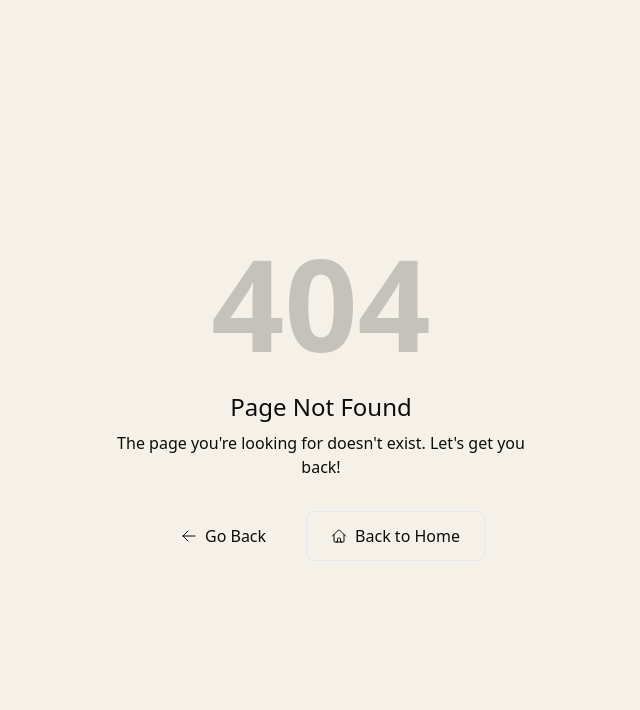
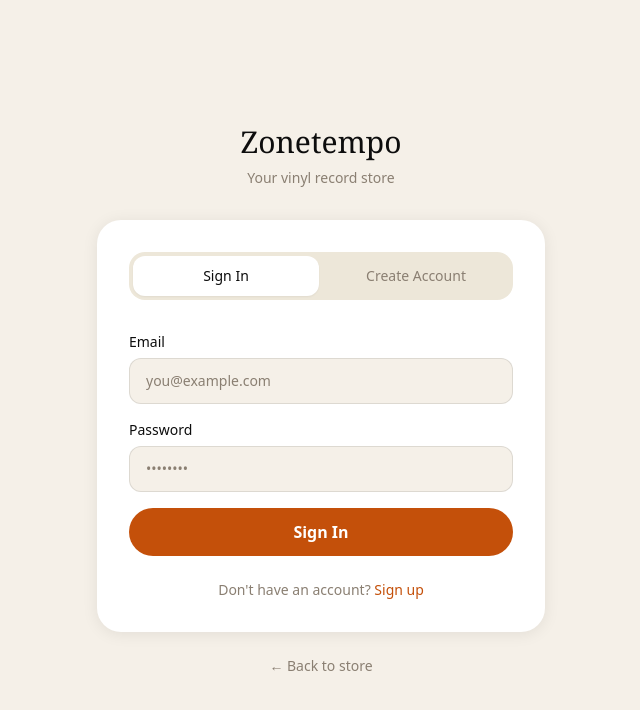
Before and after one commit to mamounehodaibi/zonetempo, a Next.js app: page /auth in a window 1280 px wide. Before the commit this address had no page. Shown: the top 710 px of the page, without its empty margins (319-959 px from the left). Built offline with nearby package versions, Linux system fonts and the light colour scheme; no server answers.

Commit message:
feat: add auth page

```diff
--- /dev/null
+++ b/app/auth/page.tsx
@@ -0,0 +1,127 @@
+"use client";
+
+import React, { useState } from "react";
+import Link from "next/link";
+import { supabase } from "@/lib/supabase";
+
+export default function AuthPage() {
+  const [mode, setMode] = useState<"login" | "signup">("login");
+  const [email, setEmail] = useState("");
+  const [password, setPassword] = useState("");
+  const [loading, setLoading] = useState(false);
+  const [message, setMessage] = useState("");
+  const [error, setError] = useState("");
+
+  const handleSubmit = async () => {
+    setLoading(true);
+    setError("");
+    setMessage("");
+
+    if (mode === "login") {
+      const { error } = await supabase.auth.signInWithPassword({ email, password });
+      if (error) setError(error.message);
+      else setMessage("Logged in successfully! Redirecting...");
+    } else {
+      const { error } = await supabase.auth.signUp({ email, password });
+      if (error) setError(error.message);
+      else setMessage("Account created! Check your email to confirm.");
+    }
+    setLoading(false);
+  };
+
+  return (
+    <div className="min-h-screen bg-cream flex items-center justify-center px-4">
+      <div className="w-full max-w-md">
+        {/* Logo */}
+        <div className="text-center mb-8">
+          <Link href="/homepage" className="font-display text-3xl font-medium text-ink">
+            Zonetempo
+          </Link>
+          <p className="text-muted text-sm mt-2">Your vinyl record store</p>
+        </div>
+
+        {/* Card */}
+        <div className="bg-white rounded-3xl shadow-card p-8">
+          {/* Tabs */}
+          <div className="flex gap-1 p-1 bg-cream-dark rounded-2xl mb-8">
+            <button
+              onClick={() => setMode("login")}
+              className={`flex-1 py-2.5 rounded-xl text-sm font-medium transition-all ${
+                mode === "login" ? "bg-white text-ink shadow-sm" : "text-muted hover:text-ink"
+              }`}
+            >
+              Sign In
+            </button>
+            <button
+              onClick={() => setMode("signup")}
+              className={`flex-1 py-2.5 rounded-xl text-sm font-medium transition-all ${
+                mode === "signup" ? "bg-white text-ink shadow-sm" : "text-muted hover:text-ink"
+              }`}
+            >
+              Create Account
+            </button>
+          </div>
+
+          {/* Form */}
+          <div className="space-y-4">
+            <div>
+              <label className="block text-sm font-medium text-ink mb-1.5">Email</label>
+              <input
+                type="email"
+                value={email}
+                onChange={(e) => setEmail(e.target.value)}
+                placeholder="you@example.com"
+                className="w-full px-4 py-3 bg-cream rounded-xl border border-ink/10 text-ink placeholder-muted outline-none focus:border-orange transition-colors text-sm"
+              />
+            </div>
+            <div>
+              <label className="block text-sm font-medium text-ink mb-1.5">Password</label>
+              <input
+                type="password"
+                value={password}
+                onChange={(e) => setPassword(e.target.value)}
+                placeholder="••••••••"
+                className="w-full px-4 py-3 bg-cream rounded-xl border border-ink/10 text-ink placeholder-muted outline-none focus:border-orange transition-colors text-sm"
+              />
+            </div>
+
+            {error && (
+              <div className="px-4 py-3 bg-red-50 border border-red-200 rounded-xl text-red-600 text-sm">
+                {error}
+              </div>
+            )}
+
+            {message && (
+              <div className="px-4 py-3 bg-green-50 border border-green-200 rounded-xl text-green-600 text-sm">
+                {message}
+              </div>
+            )}
+
+            <button
+              onClick={handleSubmit}
+              disabled={loading}
+              className="w-full py-3 bg-orange text-white rounded-full font-semibold hover:bg-orange-light transition-colors disabled:opacity-50 disabled:cursor-not-allowed"
+            >
+              {loading ? "Please wait..." : mode === "login" ? "Sign In" : "Create Account"}
+            </button>
+          </div>
+
+          {mode === "login" && (
+            <p className="text-center text-sm text-muted mt-6">
+              Don't have an account?{" "}
+              <button onClick={() => setMode("signup")} className="text-orange hover:underline font-medium">
+                Sign up
+              </button>
+            </p>
+          )}
+        </div>
+
+        <p className="text-center text-sm text-muted mt-6">
+          <Link href="/homepage" className="hover:text-orange transition-colors">
+            ← Back to store
+          </Link>
+        </p>
+      </div>
+    </div>
+  );
+}
```
